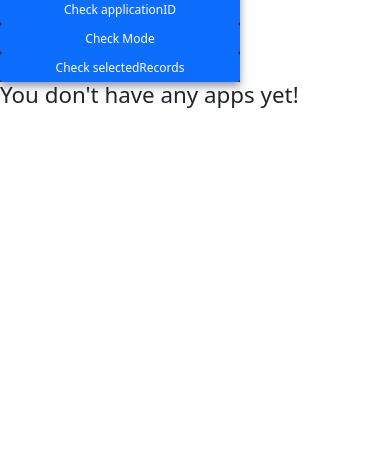
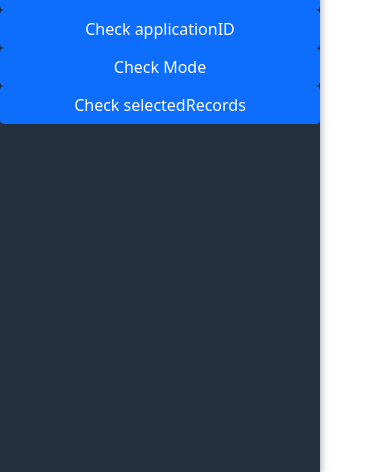
Before and after one commit to tsun812/tofu_db, a React app: page / in a window 390 px wide. Shown: the part 372-844 px from the top of the page. Built offline with nearby package versions, Linux system fonts and the light colour scheme; no server answers.

Commit message:
comment out responsive for now

```diff
--- a/src/index.scss
+++ b/src/index.scss
@@ -20,18 +20,18 @@ body {
   min-height: 100vh;
 }
 
-@media only screen and (max-width: 960px) {
-  html {
-    font-size: 12px;
-  }
+// @media only screen and (max-width: 960px) {
+//   html {
+//     font-size: 12px;
+//   }
 
-  .layout {
-    flex-direction: column;
-  }
-}
+//   .layout {
+//     flex-direction: column;
+//   }
+// }
 
-@media only screen and (max-width: 320px) {
-  html {
-    font-size: 10px;
-  }
-}
+// @media only screen and (max-width: 320px) {
+//   html {
+//     font-size: 10px;
+//   }
+// }
```
